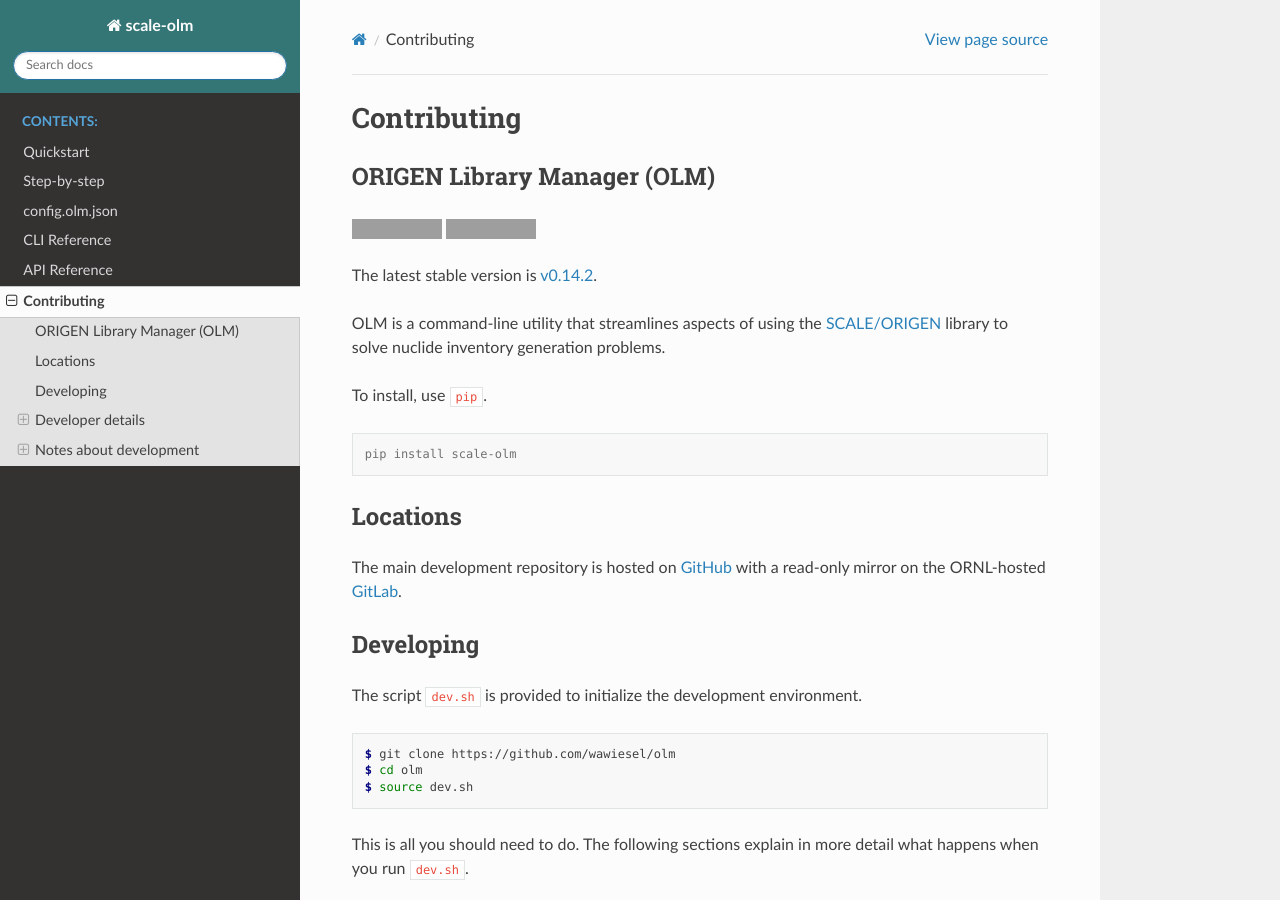
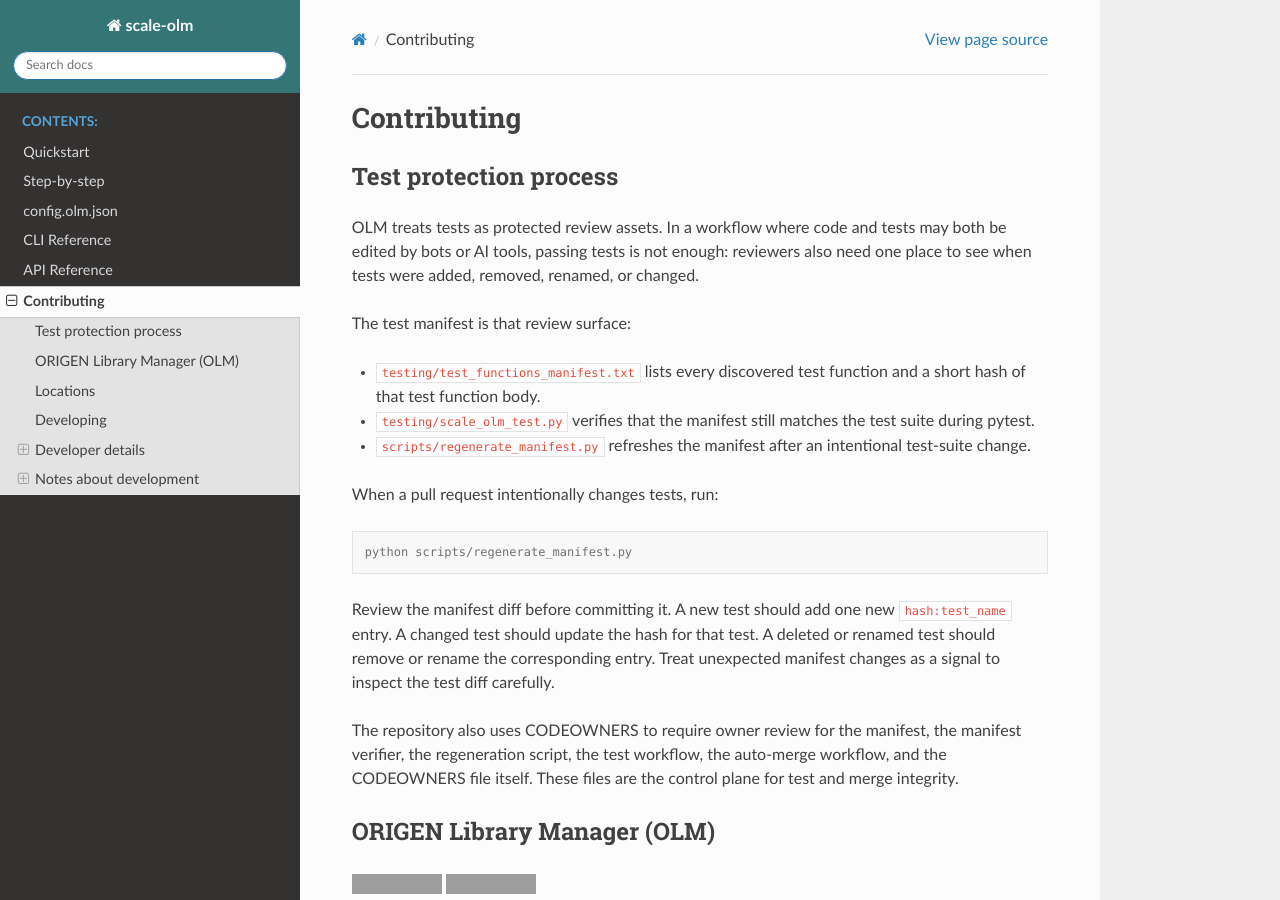
Before and after one commit to wawiesel/olm, a Sphinx documentation site: the page built from docs/source/developers.md, in a window 1280 px wide and 900 px high. Built offline with Sphinx 7.4.7 and the Read the Docs theme 3.1.0, drawn with Linux system fonts in a browser that asks for light colours; the version number is read from the project's files by our own code; grey boxes are pictures that could not be loaded.

````diff
--- a/docs/source/developers.md
+++ b/docs/source/developers.md
@@ -1,4 +1,35 @@
 # Contributing
+
+## Test protection process
+
+OLM treats tests as protected review assets. In a workflow where code and tests
+may both be edited by bots or AI tools, passing tests is not enough: reviewers
+also need one place to see when tests were added, removed, renamed, or changed.
+
+The test manifest is that review surface:
+
+- `testing/test_functions_manifest.txt` lists every discovered test function and
+  a short hash of that test function body.
+- `testing/scale_olm_test.py` verifies that the manifest still matches the test
+  suite during pytest.
+- `scripts/regenerate_manifest.py` refreshes the manifest after an intentional
+  test-suite change.
+
+When a pull request intentionally changes tests, run:
+
+```console
+python scripts/regenerate_manifest.py
+```
+
+Review the manifest diff before committing it. A new test should add one new
+`hash:test_name` entry. A changed test should update the hash for that test. A
+deleted or renamed test should remove or rename the corresponding entry. Treat
+unexpected manifest changes as a signal to inspect the test diff carefully.
+
+The repository also uses CODEOWNERS to require owner review for the manifest,
+the manifest verifier, the regeneration script, the test workflow, the
+auto-merge workflow, and the CODEOWNERS file itself. These files are the
+control plane for test and merge integrity.
 
 ```{include} ../../README.md
 ```
````
Also changed, not shown: 4 other files.
